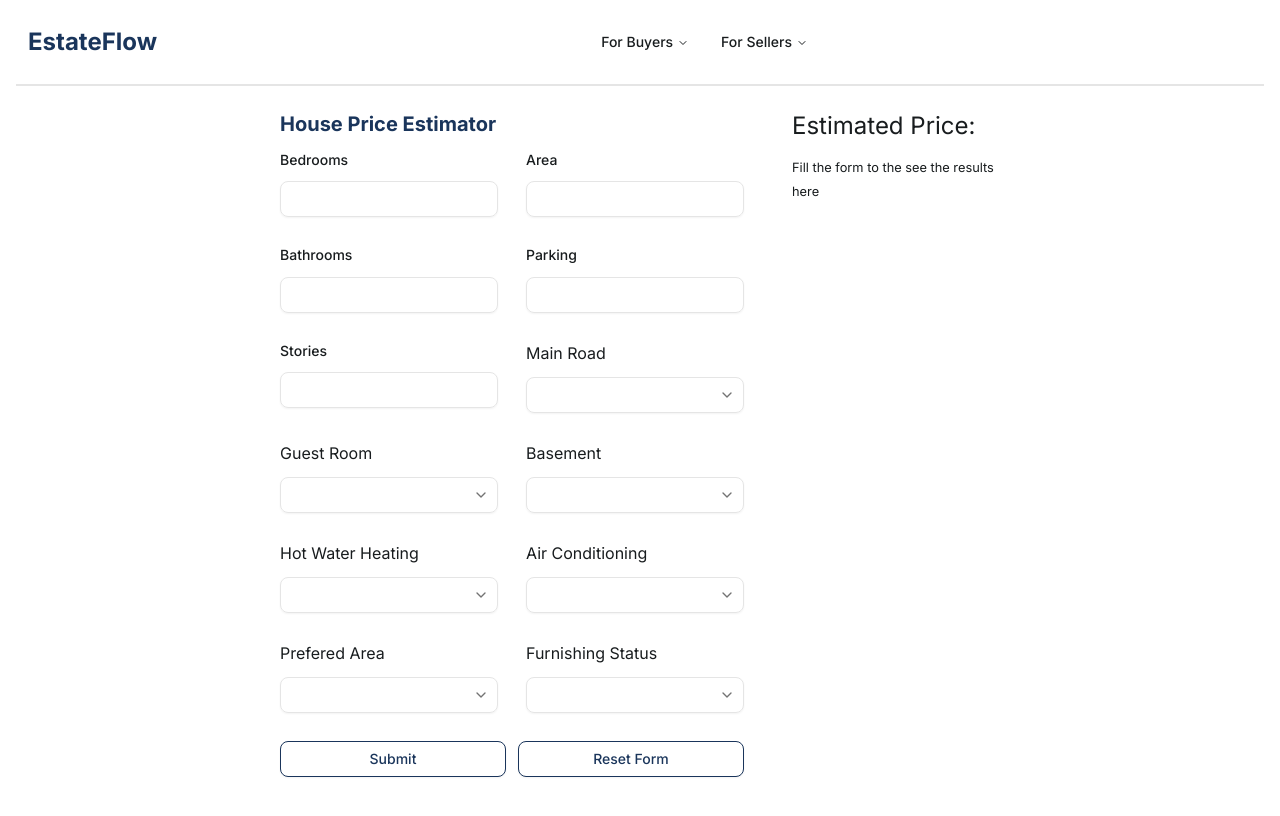
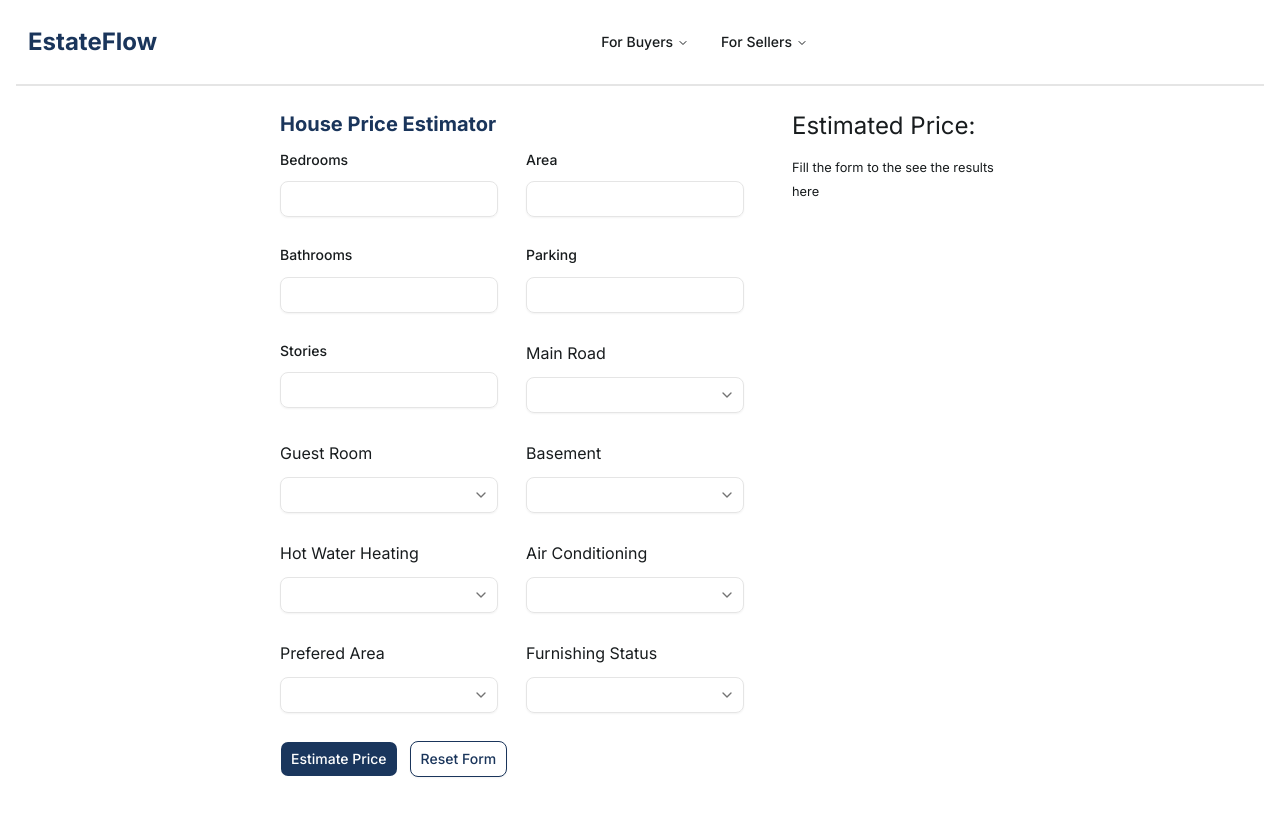
Before and after one commit to andry-iany/house-price-prediction, a Next.js app in the folder frontend/: page /buyer/estimator in a window 1280 px wide. Shown: the top 816 px of the page. Built offline with nearby package versions, Linux system fonts and the light colour scheme.

Commit message:
fix estimator

```diff
--- a/frontend/components/EditHouseDialog.tsx
+++ b/frontend/components/EditHouseDialog.tsx
@@ -7,6 +7,8 @@ import {
   DialogHeader,
   DialogTitle,
 } from "@/components/ui/dialog"
+import { ScrollArea } from "./ui/scroll-area"
+import EstimatorPage from "./EstimatorPage"
 
 type EditHouseDialogProps = {
   isOpen: boolean
@@ -18,12 +20,15 @@ const EditHouseDialog = (props: EditHouseDialogProps) => {
 
   return (
     <Dialog open={isOpen} onOpenChange={onOpenChange}>
-      <DialogContent className="xl:max-w-2xl">
+      <DialogContent className="xl:max-w-3xl">
         <DialogHeader>
           <DialogTitle className="text-2xl font-bold text-primary-foreground">
             Detail
           </DialogTitle>
         </DialogHeader>
+        <ScrollArea className="max-h-[70vh]">
+          <EstimatorPage />
+        </ScrollArea>
         <DialogFooter>
           <DialogClose asChild>
             <Button variant="outline">Cancel</Button>
--- a/frontend/components/EstimatorPage.tsx
+++ b/frontend/components/EstimatorPage.tsx
@@ -29,16 +29,16 @@ export default function EstimatorPage() {
             </FieldGroup>
           </FieldSet>
           <Field orientation="horizontal">
-            <div className="w-100">
+            <div>
               <ActionButton
                 disabled={isPending}
                 name="submitBtn"
-                variant="outline"
+                variant="primary"
               >
-                Submit
+                Estimate Price
               </ActionButton>
             </div>
-            <div className="w-100">
+            <div>
               <ActionButton
                 disabled={isPending}
                 name="resetForm"
```
